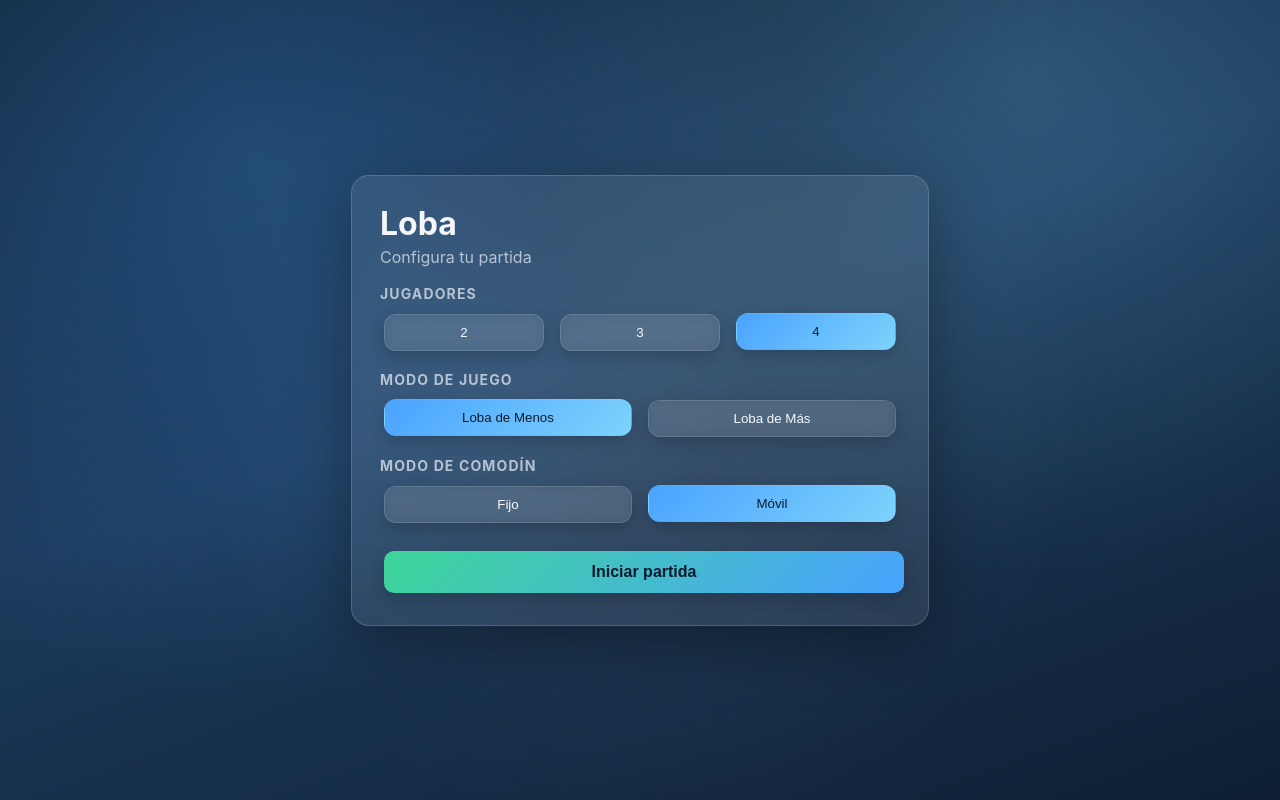
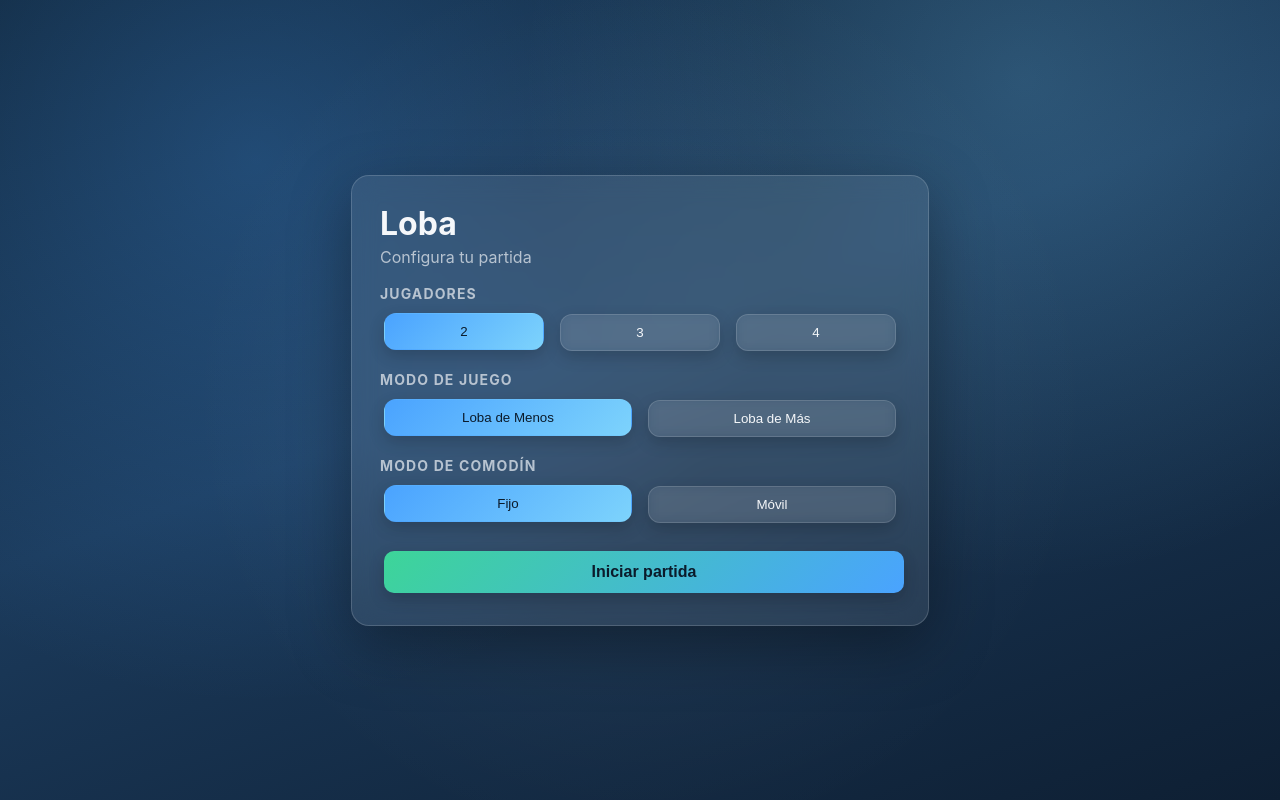
Before and after one commit to martinfrangul/lobaGame, a React (Vite) app: page / in a window 1280 px wide. Built offline with nearby package versions, Linux system fonts and the light colour scheme.

Commit message:
fix(config): valores por defecto 2 jugadores, Loba de Menos, comodin fijo

```diff
--- a/src/components/GameTable.jsx
+++ b/src/components/GameTable.jsx
@@ -29,8 +29,8 @@ const GameTable = () => {
   const [cardDrawn, setCardDrawn] = useState(false);
   const [gameOver, setGameOver] = useState(false);
   const [gameStarted, setGameStarted] = useState(false);
-  const [playerCount, setPlayerCount] = useState(4);
-  const [jokerMode, setJokerMode] = useState("mobile"); // "fixed" | "mobile"
+  const [playerCount, setPlayerCount] = useState(2);
+  const [jokerMode, setJokerMode] = useState("fixed"); // "fixed" | "mobile"
   const [gameMode, setGameMode] = useState("menos"); // "menos" | "mas"
   const [selectedMeld, setSelectedMeld] = useState(null); // { playerIndex, meldIndex }
   const [pendingJokers, setPendingJokers] = useState(0);
```
